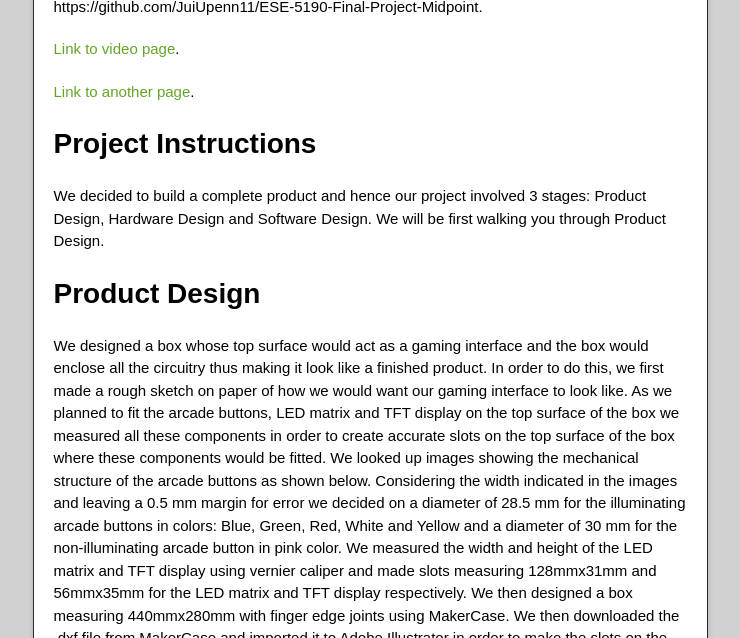
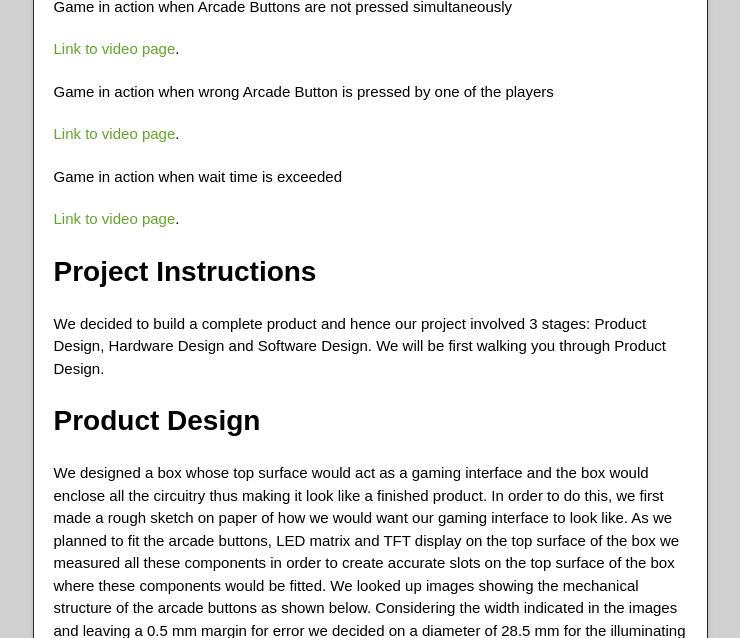
Before and after one commit to Penngineers/Penngineers.github.io, a Jekyll site: the page built from index.md, in a window 1280 px wide and 900 px high, scrolled down 1009 px, cut to the strip 262-900 px from the top of the window. Shown: the whole strip, without its empty margins (270-1010 px from the left). Built offline with Jekyll 4.4.1, drawn with Linux system fonts in a browser that asks for light colours.

Commit message:
Update index.md

```diff
--- a/index.md
+++ b/index.md
@@ -11,11 +11,17 @@ We designed an arcade game called Whack-It-First inspired by the famous game Wha
 
 ![11](https://user-images.githubusercontent.com/114092860/210121471-d875ff38-65bb-4c49-8b87-ba05d47df5e5.jpg)
 
-https://github.com/JuiUpenn11/ESE-5190-Final-Project-Midpoint.
+Game in action when Arcade Buttons are not pressed simultaneously
 
-[Link to video page](https://github.com/JuiUpenn11/ESE-5190-Final-Project-Midpoint).
+[Link to video page](https://github.com/Penngineers/Project-Videos/blob/main/README.md).
 
-[Link to another page](./another-page.html).
+Game in action when wrong Arcade Button is pressed by one of the players
+
+[Link to video page](https://github.com/Penngineers/Project-Videos/blob/main/README.md).
+
+Game in action when wait time is exceeded
+
+[Link to video page](https://github.com/Penngineers/Project-Videos/blob/main/README.md).
 
 # Project Instructions
 
```
